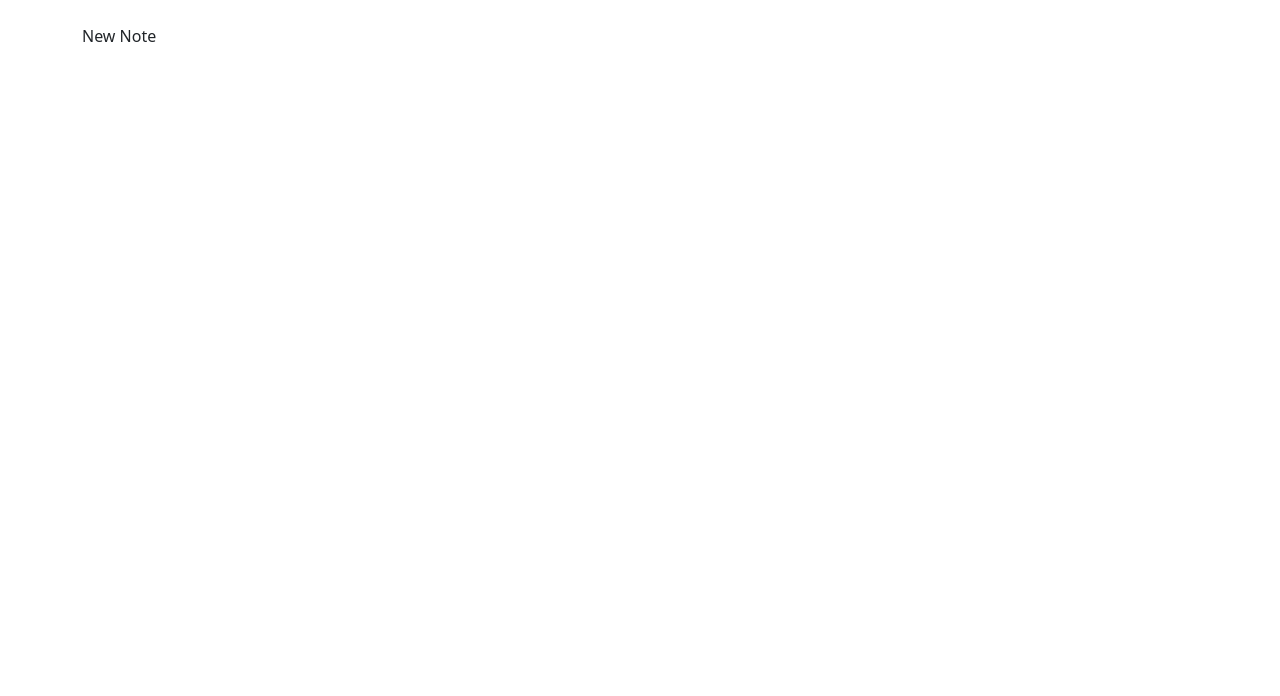
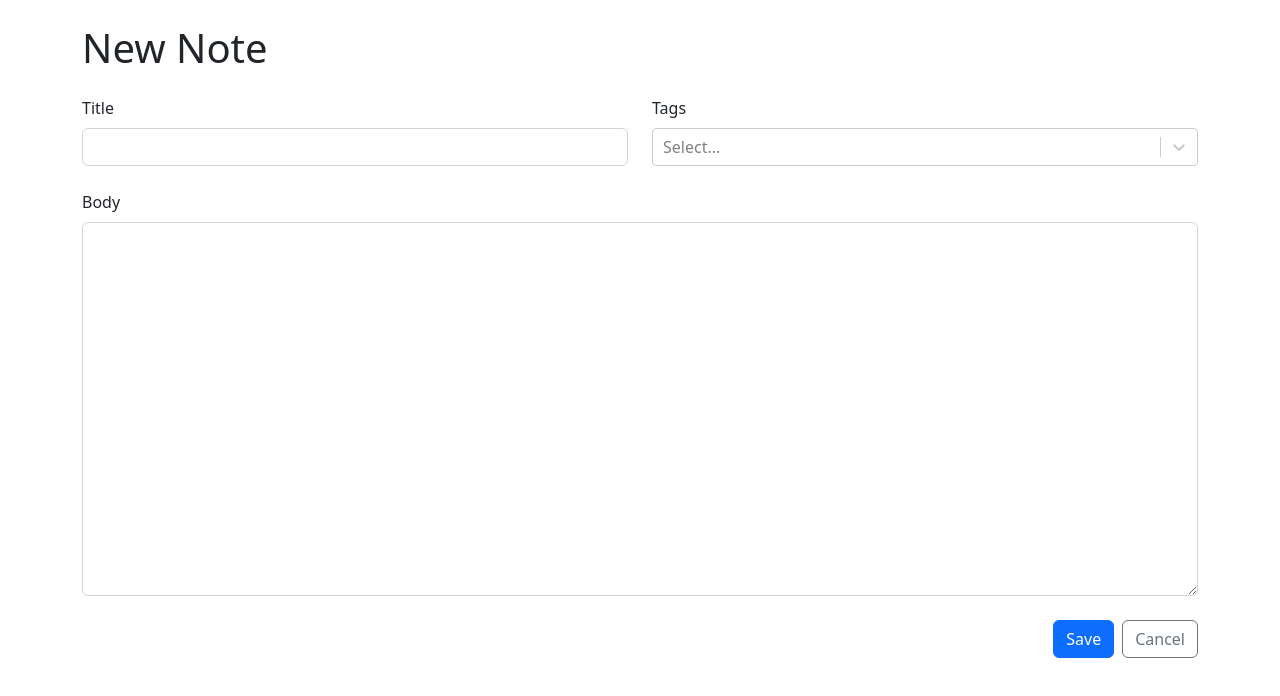
Before and after one commit to norrico31/Markdown-TS, a React (Vite) app: page /new in a window 1280 px wide. Shown: the top 696 px of the page. Built offline with nearby package versions, Linux system fonts and the light colour scheme.

Commit message:
note form ui

```diff
--- a/package.json
+++ b/package.json
@@ -13,7 +13,8 @@
     "react": "^18.2.0",
     "react-bootstrap": "^2.7.0",
     "react-dom": "^18.2.0",
-    "react-router-dom": "^6.6.0"
+    "react-router-dom": "^6.6.0",
+    "react-select": "^5.7.0"
   },
   "devDependencies": {
     "@types/react": "^18.0.26",
--- a/src/App.tsx
+++ b/src/App.tsx
@@ -1,6 +1,18 @@
 import { Container } from 'react-bootstrap'
 import { Routes, Route, Navigate } from 'react-router-dom'
 import NewNote from './pages/NewNote'
+
+export type Note = {
+	id: string
+} & NoteData
+
+export type NoteData = {
+	title: string
+	markdown: string
+	tags: Tags[]
+}
+
+export type Tags = { id: string; label: string }
 
 function App() {
 	return (
--- /dev/null
+++ b/src/components/NoteForm.tsx
@@ -0,0 +1,49 @@
+import { useRef } from "react"
+import { Form, Stack, Row, Col, Button } from "react-bootstrap"
+import CreatableReactSelect from 'react-select/creatable'
+import { Link } from "react-router-dom"
+import { NoteData } from "../App"
+
+type Props = {
+    onSubmit: (data: NoteData) => void
+}
+
+export default function NoteForm({ onSubmit }: Props) {
+    const titleRef = useRef<HTMLInputElement>(null)
+    const markdownRef = useRef<HTMLTextAreaElement>(null)
+
+    function handleSubmit(evt: React.FormEvent) {
+        evt.preventDefault()
+    }
+
+    return (
+        <Form onSubmit={handleSubmit}>
+            <Stack gap={4}>
+                <Row>
+                    <Col>
+                        <Form.Group controlId='title'>
+                            <Form.Label>Title</Form.Label>
+                            <Form.Control required ref={titleRef} />
+                        </Form.Group>
+                    </Col>
+                    <Col>
+                        <Form.Group controlId='tags'>
+                            <Form.Label>Tags</Form.Label>
+                            <CreatableReactSelect isMulti />
+                        </Form.Group>
+                    </Col>
+                </Row>
+                <Form.Group controlId='markdown'>
+                    <Form.Label>Body</Form.Label>
+                    <Form.Control required as='textarea' rows={15} ref={markdownRef} />
+                </Form.Group>
+                <Stack direction="horizontal" gap={2} className='justify-content-end'>
+                    <Button type='submit' variant='primary'>Save</Button>
+                    <Link to='..'>
+                        <Button type='button' variant='outline-secondary'>Cancel</Button>
+                    </Link>
+                </Stack>
+            </Stack>
+        </Form>
+    )
+}
--- a/src/pages/NewNote.tsx
+++ b/src/pages/NewNote.tsx
@@ -1,7 +1,10 @@
+import NoteForm from "../components/NoteForm";
+
 export default function NewNote() {
     return (
         <>
-            New Note
+            <h1 className="mb-4">New Note</h1>
+            <NoteForm />
         </>
     )
 }
```
Also changed, not shown: 1 other file (tests, documents, lock files or other folders).
